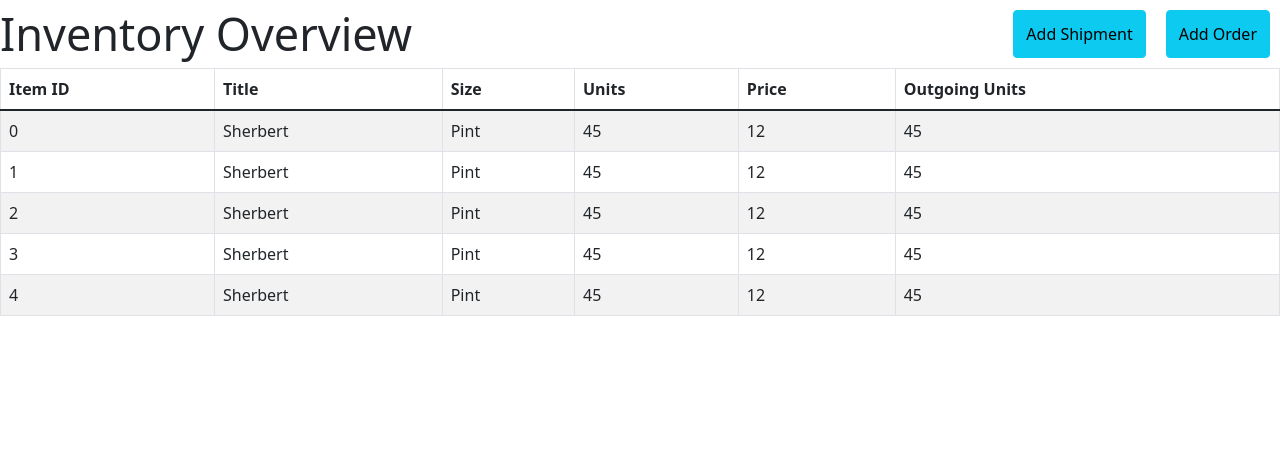
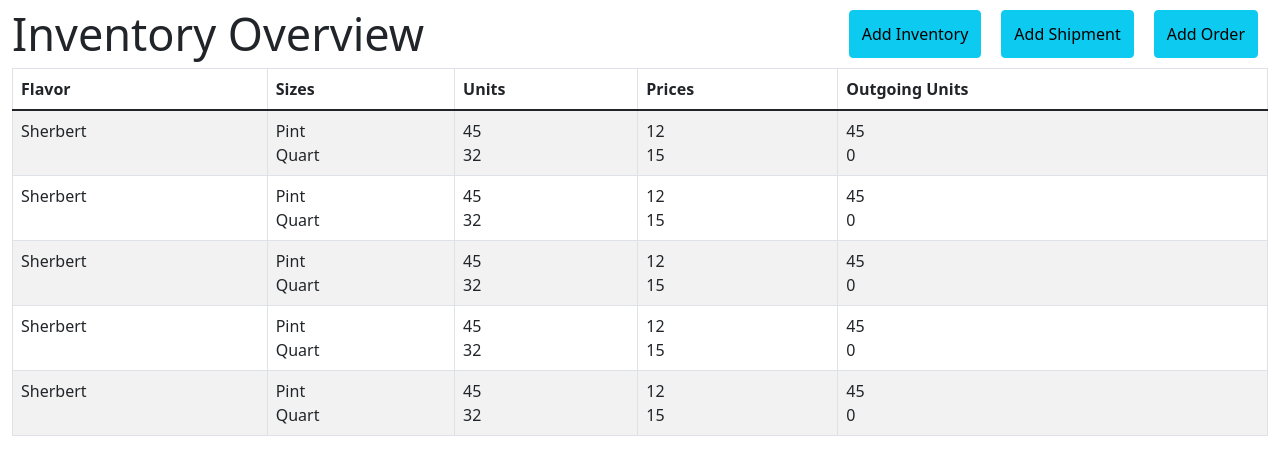
Before and after one commit to tylercallison/React-Inventory-Tracker, a React (Create React App) app: page /inventory in a window 1280 px wide. Shown: the top 474 px of the page. Built offline with nearby package versions, Linux system fonts and the light colour scheme; no server answers; the database is empty; sample sign-in values are in the browser's storage.

Commit message:
made adding inventory

```diff
--- a/src/components/FirestoreContext.js
+++ b/src/components/FirestoreContext.js
@@ -1,6 +1,6 @@
 import "../config"
 import { createUserWithEmailAndPassword, getAuth, onAuthStateChanged, updateProfile, signInWithEmailAndPassword } from "firebase/auth";
-import { collection, doc, setDoc, getDoc, getFirestore, onSnapshot, query, addDoc, getDocs, where } from "firebase/firestore";
+import { collection, doc, setDoc, getDoc, getFirestore, onSnapshot, query, addDoc, getDocs, where, increment, updateDoc } from "firebase/firestore";
 
 import React, { useContext, createContext } from 'react';
 
@@ -84,6 +84,47 @@ export const FirebaseProvider = ({ children }) => {
       }).catch(e => {
         handleFirebaseErrors(e);
       })
+    })
+  }
+
+  function addInventoryElement(flavor, size, units, price) {
+    return new Promise(async (resolve, reject) => {
+      if (userDoc) {
+        let newElement
+        try {
+          await updateDoc(doc(db, "organization", userDoc.data().orgId, "inventory", flavor), {
+            [`availableAmounts.${size}`]: increment(units),
+            flavor: flavor,
+            [`prices.${size}`]: increment(price),
+          }, { merge: true });
+        } catch {
+          await setDoc(doc(db, "organization", userDoc.data().orgId, "inventory", flavor), {
+            availableAmounts: { [`${size}`]: increment(units) },
+            flavor: flavor,
+            prices: { [`${size}`]: increment(price) },
+          }, { merge: true });
+        }
+      } else {
+        reject('Could not add ticket. User is not defined');
+      }
+    })
+  }
+
+  function getInventoryElements(orgId) {
+    return new Promise(async (resolve, reject) => {
+      if (orgId) {
+        console.log("Getting inventory elements...")
+        const inventoryElementsReturn = await getDocs(query(collection(db, "organization", orgId, "inventory")))
+        console.log("Size: " + inventoryElementsReturn.size)
+        inventoryElementsReturn.forEach((element) => {
+          console.log(element.data())
+        });
+        // console.log(troubleTicketsReturn);
+        setInventoryData(inventoryElementsReturn);
+        resolve(inventoryElementsReturn);
+      } else {
+        reject('Get trouble ticket data failed. User empty')
+      }
     })
   }
 
@@ -222,12 +263,11 @@ export const FirebaseProvider = ({ children }) => {
     const data = []
     for (let i = 0; i < numElements; i++) {
       data.push({
-        id: i,
-        title: "Sherbert",
-        size: "Pint",
-        units: 45,
-        price: 12,
-        outgoingUnits: 45
+        flavor: "Sherbert",
+        sizes: ["Pint", "Quart"],
+        units: [45, 32],
+        prices: [12, 15],
+        outgoingUnits: [45, 0]
       })
     }
     return data;
@@ -264,6 +304,11 @@ export const FirebaseProvider = ({ children }) => {
     const authUnsubscriber = onAuthStateChanged(auth, async (user) => {
       setCurrentUser(user);
       if (user) {
+        if (window.location.pathname === "/login" || window.location.pathname === "/createAccount") {
+          // console.log(window.location.pathname)
+          window.location.assign("/inventory");
+        }
+
         const userDataReturn = await watchUserData(user);
         const orgDataReturn = await watchOrgData(userDataReturn.document.data().orgId);
 
@@ -297,7 +342,9 @@ export const FirebaseProvider = ({ children }) => {
     submitNewTicket,
     slugify,
     firebaseSignIn,
-    getTestShipmentData
+    getTestShipmentData,
+    addInventoryElement,
+    inventoryData
   }
 
   return (
--- a/src/screens/InventorySystem.js
+++ b/src/screens/InventorySystem.js
@@ -1,31 +1,71 @@
 import Table from 'react-bootstrap/Table';
 import Button from 'react-bootstrap/Button';
+import Container from 'react-bootstrap/Container';
+import Modal from 'react-bootstrap/Modal';
+import Form from 'react-bootstrap/Form';
 import React from "react"
 import '../styles/App.css';
+import '../styles/InventorySystem.css';
 import { useFirebase } from '../components/FirestoreContext';
 
 export default function InventorySystem() {
 
-  const { getTestInventoryData } = useFirebase()
+  const { getTestInventoryData, addInventoryElement } = useFirebase()
 
   // const [rowData, setRowData] = React.useState([]);
   const [rowElements, setRowElements] = React.useState([]);
+  const [inventoryModalShow, setInventoryModalShow] = React.useState(false);
+  const [shipmentModalShow, setShipmentModalShow] = React.useState(false);
+  const [orderModalShow, setOrderModalShow] = React.useState(false);
+  const [fullscreen, setFullscreen] = React.useState(true);
+  const [show, setShow] = React.useState(false);
   let rows = []
 
   React.useEffect(() => {
     genAllTableRows(getTestInventoryData(5)) //make sure this number is same in test
   }, [])
 
+  function handleShow() {
+    setFullscreen(true);
+    setShow(true);
+  }
+
   function genAllTableRows(allRowData) {
     allRowData.map((data, key) => {
+      const sizesTDRow = []
+      const unitsTDRow = []
+      const pricesTDRow = []
+      const outgoingTDRow = []
+
+      for (let i = 0; i < data.sizes.length; i++) {
+        sizesTDRow.push(
+          <tr className="itemEntry">
+            {data.sizes[i]}
+          </tr>
+        );
+        unitsTDRow.push(
+          <tr className="itemEntry">
+            {data.units[i]}
+          </tr>
+        );
+        pricesTDRow.push(
+          <tr className="itemEntry">
+            {data.prices[i]}
+          </tr>
+        );
+        outgoingTDRow.push(
+          <tr className="itemEntry">
+            {data.outgoingUnits[i]}
+          </tr>
+        );
+      }
       rows.push(
-        <tr key={key}>
-          <td>{data.id}</td>
-          <td>{data.title}</td>
-          <td>{data.size}</td>
-          <td>{data.units}</td>
-          <td>{data.price}</td>
-          <td>{data.outgoingUnits}</td>
+        <tr key={key} onClick={() => handleShow()}>
+          <td>{data.flavor}</td>
+          <td>{sizesTDRow}</td>
+          <td>{unitsTDRow}</td>
+          <td>{pricesTDRow}</td>
+          <td>{outgoingTDRow}</td>
         </tr>)
     })
     setRowElements(rows);
@@ -36,7 +76,7 @@ export default function InventorySystem() {
     // TODO: add key prop of doc ID to tr element
 
     rows.push(
-      <tr>
+      <tr onClick={() => handleShow()}>
         <td>{newData.id}</td>
         <td>{newData.title}</td>
         <td>{newData.size}</td>
@@ -48,25 +88,125 @@ export default function InventorySystem() {
   }
 
   return (
+
+    <Container fluid>
+      <Modal
+        size="lg"
+        aria-labelledby="contained-modal-title-vcenter"
+        show={inventoryModalShow}
+        centered
+      >
+        <Modal.Header>
+          <Modal.Title id="contained-modal-title-vcenter">
+            Add Inventory
+          </Modal.Title>
+        </Modal.Header>
+        <Modal.Body>
+          <Form>
+            <Form.Group className="mb-3" >
+              <Form.Label>Flavor</Form.Label>
+              <Form.Control type="text" placeholder="Vanilla" id="flavorInput" required />
+            </Form.Group>
+            <Form.Group className="mb-3">
+              <Form.Label>Size</Form.Label>
+              <Form.Control type="text" placeholder="Gallon" id="sizeInput" required />
+            </Form.Group>
+            <Form.Group className="mb-3" >
+              <Form.Label>Units</Form.Label>
+              <Form.Control type="number" placeholder="12" min="0" id="unitsInput" required />
+            </Form.Group>
+            <Form.Group className="mb-3" >
+              <Form.Label>New Price per Unit (Leave blank if unchanged)</Form.Label>
+              <Form.Control type="number" placeholder="12" min="0" id="priceInput" required />
+            </Form.Group>
+          </Form>
+        </Modal.Body>
+        <Modal.Footer>
+          <Button onClick={async (element) => {
+            await addInventoryElement(
+              document.getElementById("flavorInput").value,
+              document.getElementById("sizeInput").value,
+              document.getElementById("unitsInput").value,
+              document.getElementById("priceInput").value,
+            )
+            window.location.reload();
+          }}>Submit</Button>
+          <Button variant="secondary" onClick={() => setInventoryModalShow(false)}>Close</Button>
+        </Modal.Footer>
+      </Modal>
+      <Modal
+        size="lg"
+        aria-labelledby="contained-modal-title-vcenter"
+        show={shipmentModalShow}
+        centered
+      >
+        <Modal.Header>
+          <Modal.Title id="contained-modal-title-vcenter">
+            Add Shipment
+          </Modal.Title>
+        </Modal.Header>
+        <Modal.Body>
+          <h4>Centered Modal</h4>
+          <p>
+            Cras mattis consectetur purus sit amet fermentum. Cras justo odio,
+            dapibus ac facilisis in, egestas eget quam. Morbi leo risus, porta ac
+            consectetur ac, vestibulum at eros.
+          </p>
+        </Modal.Body>
+        <Modal.Footer>
+          <Button onClick={() => setShipmentModalShow(false)}>Close</Button>
+        </Modal.Footer>
+      </Modal>
+      <Modal
+        size="lg"
+        aria-labelledby="contained-modal-title-vcenter"
+        show={orderModalShow}
+        centered
+      >
+        <Modal.Header>
+          <Modal.Title id="contained-modal-title-vcenter">
+            Add Order
+          </Modal.Title>
+        </Modal.Header>
+        <Modal.Body>
+          <h4>Centered Modal</h4>
+          <p>
+            Cras mattis consectetur purus sit amet fermentum. Cras justo odio,
+            dapibus ac facilisis in, egestas eget quam. Morbi leo risus, porta ac
+            consectetur ac, vestibulum at eros.
+          </p>
+        </Modal.Body>
+        <Modal.Footer>
+          <Button onClick={() => setOrderModalShow(false)}>Close</Button>
+        </Modal.Footer>
+      </Modal>
+
+      <Modal show={show} fullscreen={fullscreen} onHide={() => setShow(false)}>
+        <Modal.Header closeButton>
+          <Modal.Title>Modal</Modal.Title>
+        </Modal.Header>
+        <Modal.Body>Modal body content</Modal.Body>
+      </Modal>
+
       <div id="InventorySystem" style={{ flex: 1 }}>
         <div className="row">
           <div className="col d-flex">
             <span style={{ fontSize: 45, fontWeight: 500 }} >Inventory Overview</span>
           </div>
           <div className="col d-flex flex-row-reverse">
-          <Button style={{ margin: 10 }} variant="info">Add Order</Button>
-          <Button style={{ margin: 10 }} variant="info">Add Shipment</Button>
+            <Button style={{ margin: 10 }} variant="info" onClick={() => setOrderModalShow(true)}>Add Order</Button>
+            <Button style={{ margin: 10 }} variant="info" onClick={() => setShipmentModalShow(true)}>Add Shipment</Button>
+            <Button style={{ margin: 10 }} variant="info" onClick={() => setInventoryModalShow(true)}>Add Inventory</Button>
           </div>
         </div>
 
         <Table striped bordered hover>
           <thead>
             <tr>
-            <th>Item ID</th>
-            <th>Title</th>
-            <th>Size</th>
+              <th>Flavor</th>
+              <th>Sizes</th>
               <th>Units</th>
-            <th>Price</th>
+              <th>Prices</th>
               <th>Outgoing Units</th>
             </tr>
           </thead>
@@ -75,5 +215,6 @@ export default function InventorySystem() {
           </tbody>
         </Table>
       </div >
+    </Container >
   );
 }
--- /dev/null
+++ b/src/styles/InventorySystem.css
@@ -0,0 +1,2 @@
+/* .itemEntry:not(:last-child) { border-bottom: 1px solid rgb(143, 143, 143); }
+.itemEntry {width: 100% !important; display: inline-block;} */
```
Lines whose indentation alone changed are shown as unchanged.
